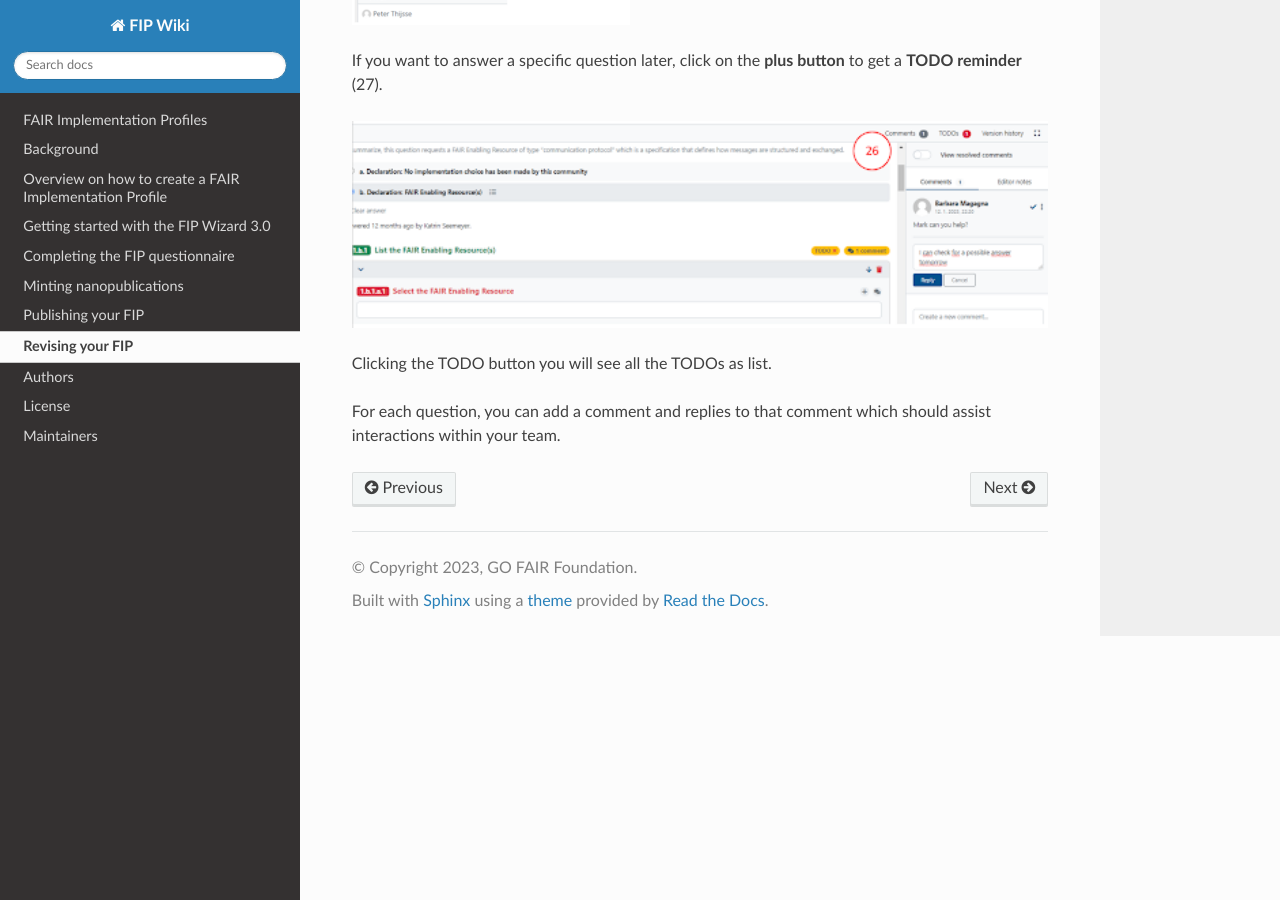
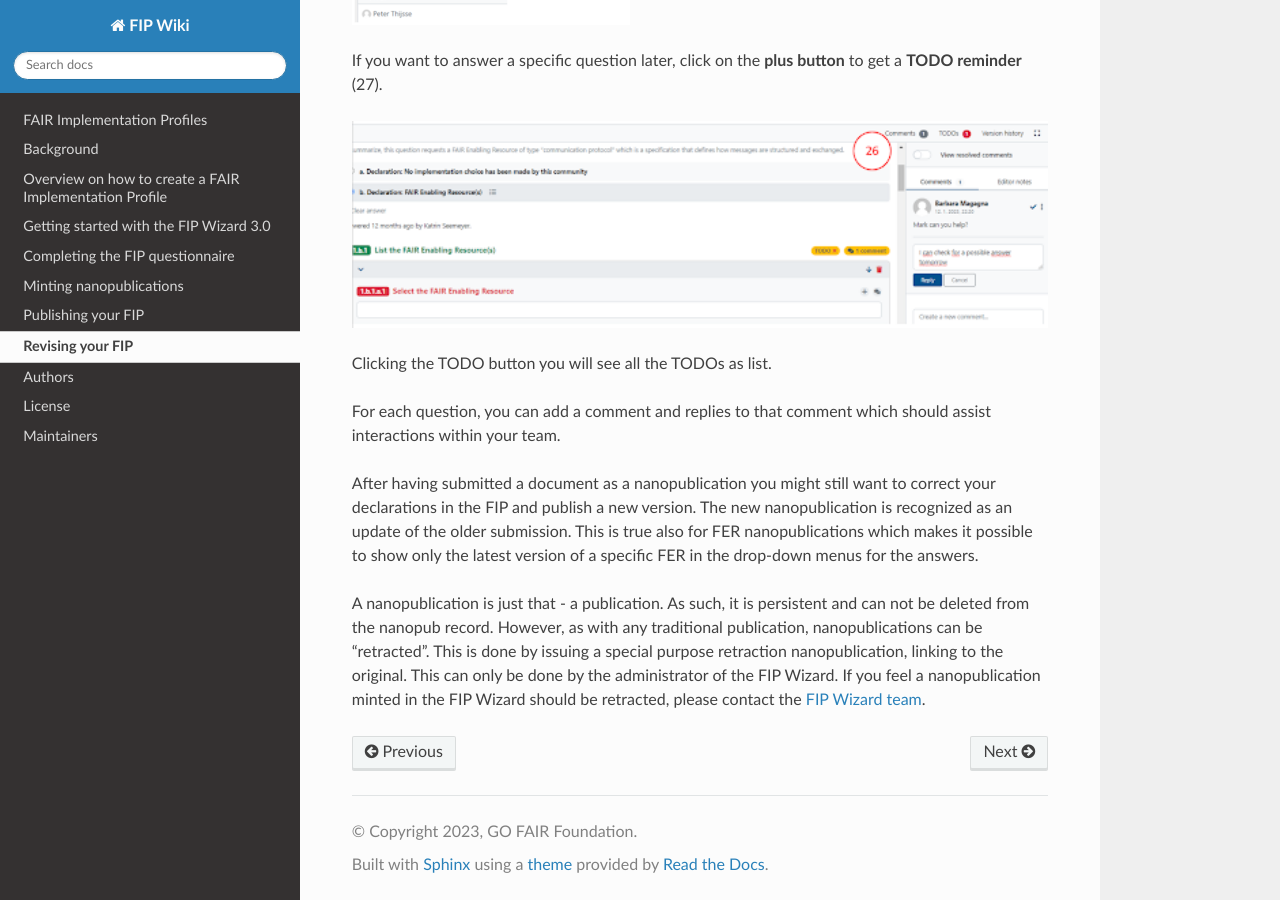
Before and after one commit to gofair-foundation/fip, a Sphinx documentation site: the page built from docs/Revising.md, in a window 1280 px wide and 900 px high, scrolled down 754 px. Built offline with Sphinx 7.4.7 and the Read the Docs theme 2.0.0, drawn with Linux system fonts in a browser that asks for light colours.

Commit message:
Revising.md

```diff
--- a/docs/Revising.md
+++ b/docs/Revising.md
@@ -19,3 +19,7 @@
 Clicking the TODO button you will see all the TODOs as list.
 
 For each question, you can add a comment and replies to that comment which should assist interactions within your team.
+
+After having submitted a document as a nanopublication you might still want to correct your declarations in the FIP and publish a new version. The new nanopublication is recognized as an update of the older submission. This is true also for FER nanopublications which makes it possible to show only the latest version of a specific FER in the drop-down menus for the answers.
+
+A nanopublication is just that - a publication. As such, it is persistent and can not be deleted from the nanopub record. However, as with any traditional publication, nanopublications can be “retracted”. This is done by issuing a special purpose retraction nanopublication, linking to the original. This can only be done by the administrator of the FIP Wizard. If you feel a nanopublication minted in the FIP Wizard should be retracted, please contact the [FIP Wizard team](https://gofair-foundation.github.io/fip/Authors.html).
```
